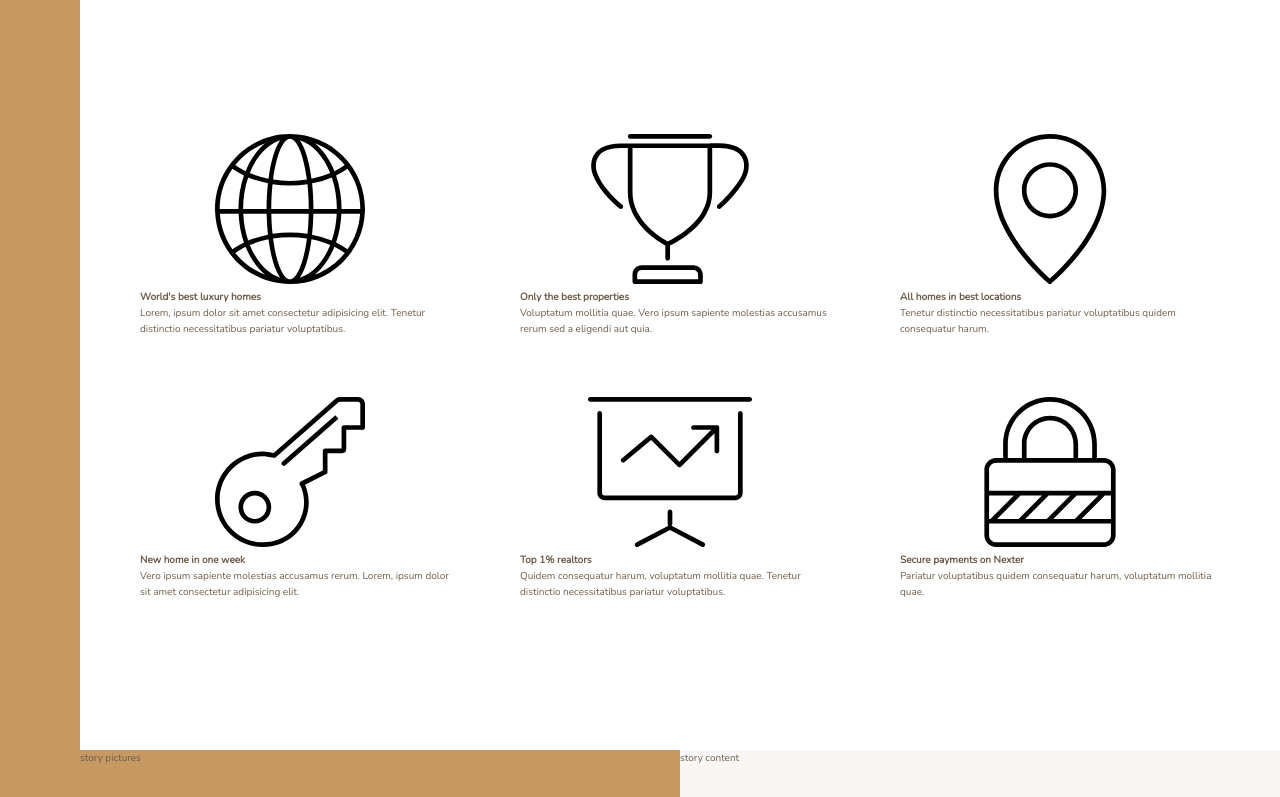
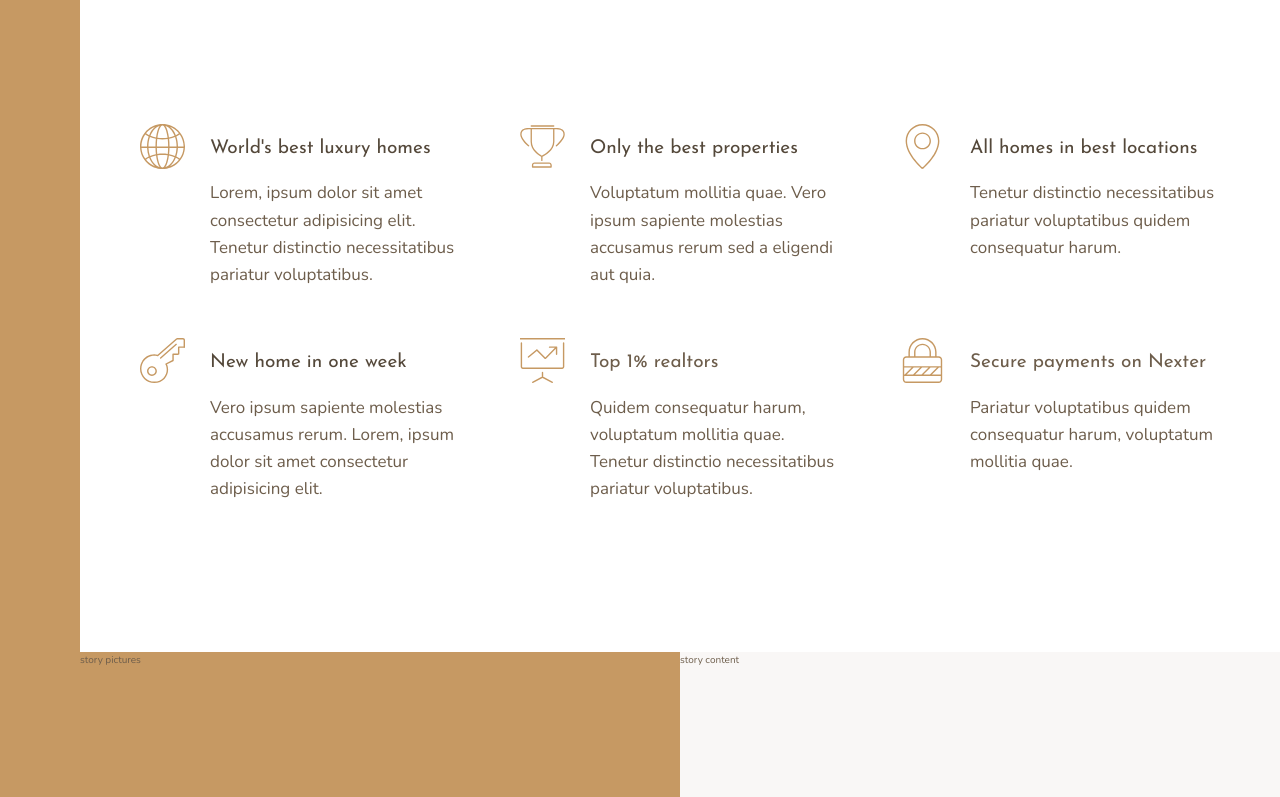
Before and after one commit to SZwerling/nexter, a website: page index.html in a window 1280 px wide. Shown: the part 656-1453 px from the top of the page. Drawn offline with nearby package versions, Linux system fonts and the light colour scheme.

Commit message:
feature layout within features section

```diff
--- a/index.html
+++ b/index.html
@@ -24,28 +24,28 @@
                 <svg class="feature__icon">
                     <use xlink:href="img/sprite.svg#icon-global"></use>
                 </svg>
-                <h4 class="heading-4">World's best luxury homes</h4>
+                <h4 class="heading-4 heading-4--dark">World's best luxury homes</h4>
                 <p class="feature__text">Lorem, ipsum dolor sit amet consectetur adipisicing elit. Tenetur distinctio necessitatibus pariatur voluptatibus.</p>
             </div>
             <div class="feature">
                 <svg class="feature__icon">
                     <use xlink:href="img/sprite.svg#icon-trophy"></use>
                 </svg>
-                <h4 class="heading-4">Only the best properties</h4>
+                <h4 class="heading-4 heading-4--dark">Only the best properties</h4>
                 <p class="feature__text">Voluptatum mollitia quae. Vero ipsum sapiente molestias accusamus rerum sed a eligendi aut quia.</p>
             </div>
             <div class="feature">
                 <svg class="feature__icon">
                     <use xlink:href="img/sprite.svg#icon-map-pin"></use>
                 </svg>
-                <h4 class="heading-4">All homes in best locations</h4>
+                <h4 class="heading-4 heading-4--dark">All homes in best locations</h4>
                 <p class="feature__text">Tenetur distinctio necessitatibus pariatur voluptatibus quidem consequatur harum.</p>
             </div>
             <div class="feature">
                 <svg class="feature__icon">
                     <use xlink:href="img/sprite.svg#icon-key"></use>
                 </svg>
-                <h4 class="heading-4">New home in one week</h4>
+                <h4 class="heading-4 heading-4--dark">New home in one week</h4>
                 <p class="feature__text">Vero ipsum sapiente molestias accusamus rerum. Lorem, ipsum dolor sit amet consectetur adipisicing elit.</p>
             </div>
             <div class="feature">
--- a/sass/_features.scss
+++ b/sass/_features.scss
@@ -4,6 +4,27 @@
 
 
     display: grid;
-    grid-template-columns: repeat(3, 1fr);
+    align-items: start;
+    grid-template-columns: repeat(auto-fit, minmax(25rem, 1fr));
     grid-gap: 6rem;
 }
+
+.feature {
+    display: grid;
+    grid-template-columns: min-content 1fr;
+    grid-row-gap: 1.5rem;
+    grid-column-gap: 2.5rem;
+
+
+    &__icon {
+        fill: $color-primary;
+        width: 4.5rem;
+        height: 4.5rem;
+        grid-row: span 2;
+        transform: translateY(-1rem);
+    }
+
+    &__text {
+        font-size: 1.7rem;
+    }
+}
--- a/sass/_typography.scss
+++ b/sass/_typography.scss
@@ -0,0 +1,24 @@
+%heading {
+    font-family: $font-display;
+    font-weight: 400;
+}
+
+.heading-1 {
+    @extend %heading;
+}
+
+.heading-2 {
+    @extend %heading;
+}
+
+.heading-3 {
+    @extend %heading;
+}
+
+.heading-4 {
+    @extend %heading;
+    font-size: 1.9rem;
+
+    &--light { color: $color-grey-light-1; }
+    &--dark { color: $color-grey-dark-1; }
+}
```
Also changed, not shown: css/style.css.
